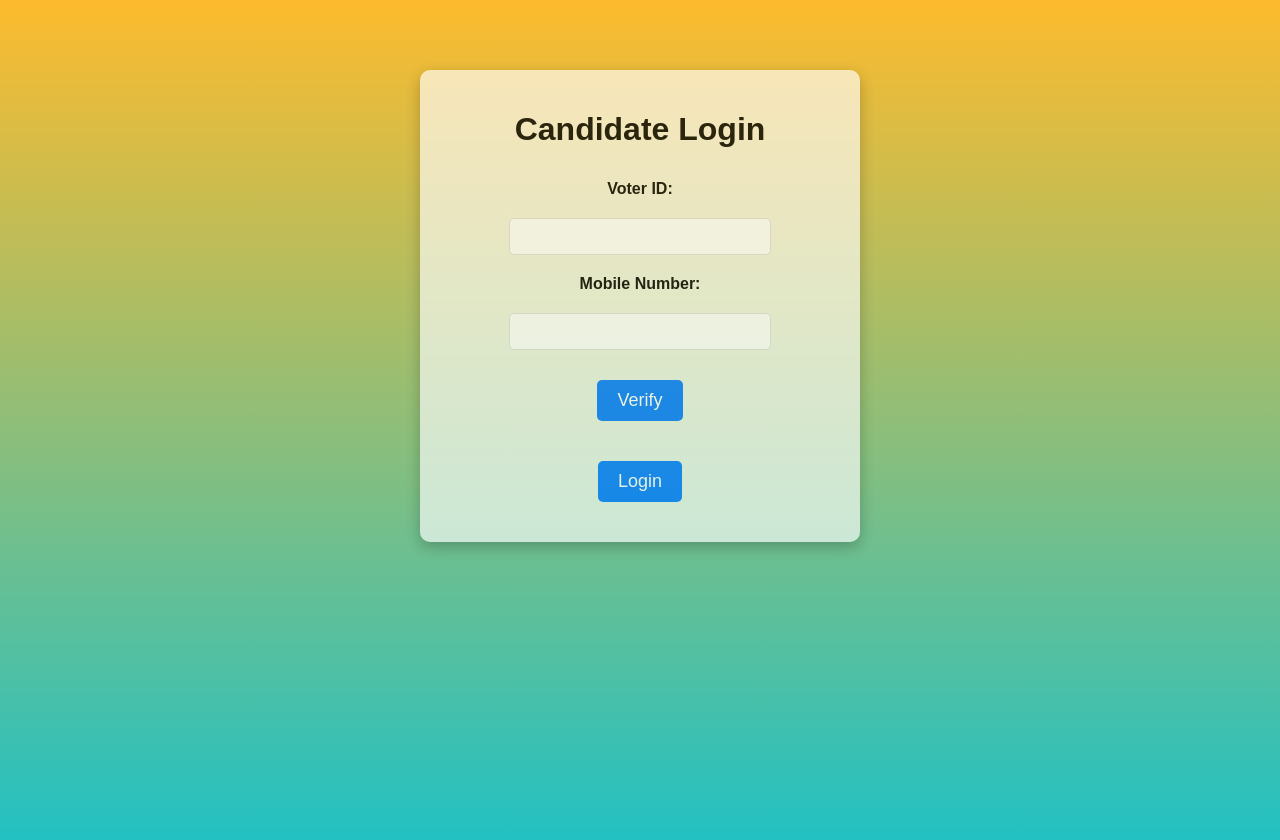
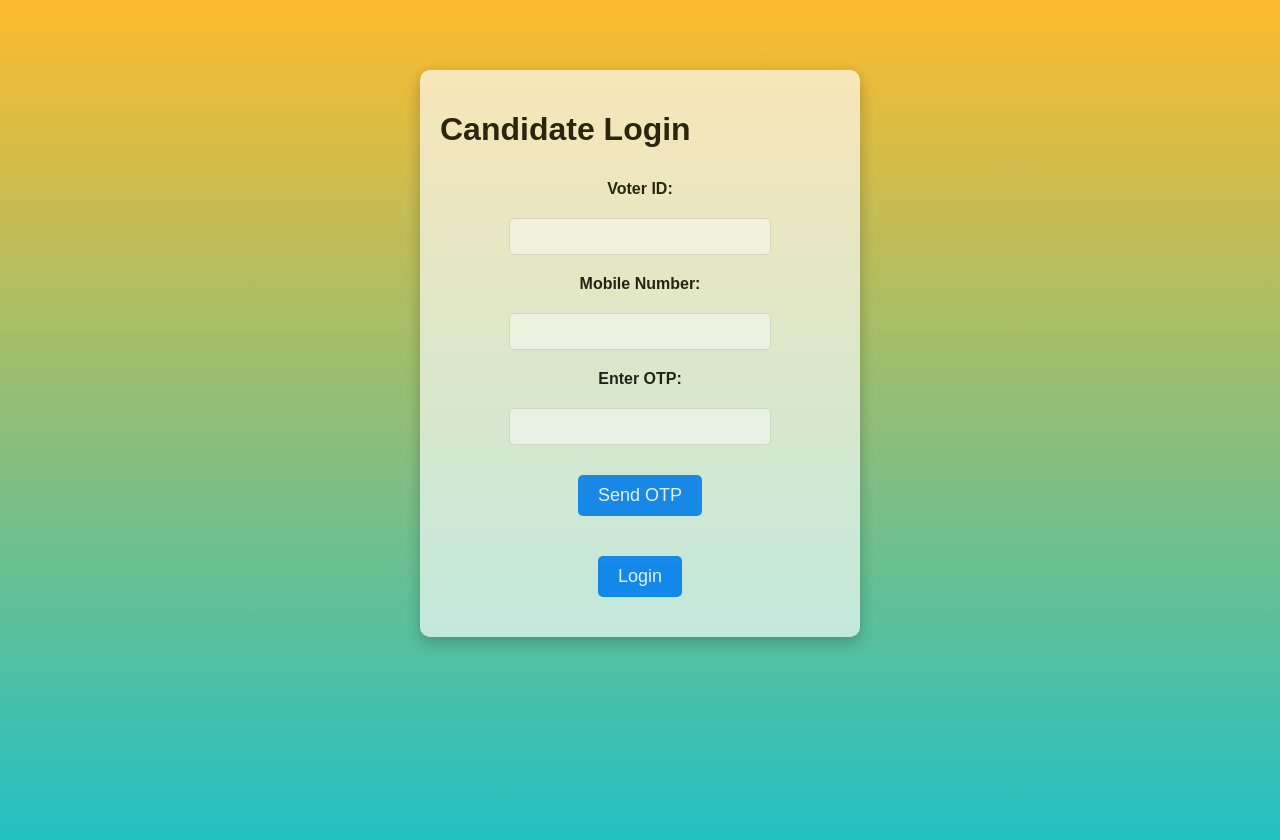
Before and after one commit to Viraj2722/online-voting-system, a Django app: page /candidatelogin/ in a window 1280 px wide. Run offline with Django 5.2, Linux system fonts and the light colour scheme; some libraries are stand-ins or nearby versions.

Commit message:
Otp Verification Done

```diff
--- /dev/null
+++ b/otp_storage.json
@@ -0,0 +1 @@
+{"222109": {"otp": 78791, "mobileno": "8356869636"}, "222118": {"otp": 51041, "mobileno": "11"}, "111111": {"otp": 99456, "mobileno": "11"}}
--- a/votingsystem/templates/candidatelogin.html
+++ b/votingsystem/templates/candidatelogin.html
@@ -17,15 +17,6 @@
       overflow: hidden;
     }
 
-    a {
-      text-decoration: none;
-    }
-
-    h1 {
-      text-align: center;
-      color: #000000;
-    }
-
     .login-box {
       background-color: rgba(255, 255, 255, 0.8);
       opacity: 0.8;
@@ -40,7 +31,6 @@
       display: flex;
       flex-direction: column;
       align-items: center;
-      margin-top: 20px;
     }
 
     form label {
@@ -49,12 +39,25 @@
       color: #000000;
     }
 
-    form input[type="text"] {
+    form input[type="text"],
+    form input[type="number"] {
       padding: 10px;
       margin: 10px 0;
       border-radius: 5px;
       border: 1px solid #ddd;
       width: 60%;
+    }
+
+    button {
+      display: block;
+      margin: 20px auto;
+      padding: 10px 20px;
+      background-color: #007bff;
+      color: #fff;
+      border: none;
+      border-radius: 5px;
+      font-size: 18px;
+      cursor: pointer;
     }
 
     button:hover {
@@ -67,21 +70,43 @@
       box-shadow: 0 2px 4px rgba(0, 0, 0, 0.2);
     }
 
-    button {
-      display: inline-block;
-      margin: 0 20px;
-      padding: 10px 20px;
-      background-color: #007bff;
-      color: #fff;
-      border: none;
-      border-radius: 5px;
-      display: block;
+    .otp-input {
+      display: none;
+    }
+
+    .alert-message {
+      color: red;
+      font-weight: bold;
+    }
+
+    .alert-success {
+      color: green;
+      font-weight: bold;
+    }
+
+    .spinner {
+      border: 4px solid #f3f3f3;
+      border-top: 4px solid #3498db;
+      border-radius: 50%;
+      width: 20px;
+      height: 20px;
+      animation: spin 2s linear infinite;
       margin: 20px auto;
-      font-size: 18px;
-      cursor: pointer;
-      transition: background-color 0.3s;
+    }
+
+    @keyframes spin {
+      0% {
+        transform: rotate(0deg);
+      }
+
+      100% {
+        transform: rotate(360deg);
+      }
     }
   </style>
+  <script>
+
+  </script>
 </head>
 
 <body>
@@ -90,18 +115,26 @@
     <form method="POST" action="{% url 'candidatelogin' %}">
       {% csrf_token %}
       <label for="voter_id">Voter ID:</label>
-      <input type="text" id="voter_id" name="voter_id" required />
+      <input type="text" id="voter_id" name="voter_id" required value="{{ voter_id }}" />
 
       <label for="mobileno">Mobile Number:</label>
-      <input type="text" id="mobileno" name="mobileno" required />
+      <input type="text" id="mobileno" name="mobileno" required value="{{ mobileno }}" />
 
-      <button id="verify" type="verify" name="action" value="verify">Verify</button>
-      <button id="submit" type="submit">Login</button>
+      <label for="otp">Enter OTP:</label>
+      <input type="number" id="otp" name="otp" />
 
+
+
+      <button type="submit" name="send_otp" value="send_otp">Send OTP</button>
+      <button type="submit" name="login" value="login">Login</button>
+
+      <!-- Display messages based on actions -->
       {% if alert_message %}
-      <script>
-        alert("{{ alert_message }}");
-      </script>
+      <div class="alert-message">{{ alert_message }}</div>
+      {% endif %}
+
+      {% if otp_sent %}
+      <div class="alert-success">OTP sent to your mobile number. Please check your phone.</div>
       {% endif %}
     </form>
   </div>
--- a/votingsystem/views.py
+++ b/votingsystem/views.py
@@ -1,14 +1,25 @@
+import os
+import random
+import json
 from django.shortcuts import render, redirect
-import os
+from dotenv import load_dotenv
+from twilio.rest import Client
 import psycopg2
-from dotenv import load_dotenv
 import socket
-from django.http import HttpResponse
 
-# Load environment variables
+
 load_dotenv()
 
-# Establish database connection
+
+TWILIO_ACCOUNT_SID = os.getenv('TWILIO_ACCOUNT_SID')
+TWILIO_AUTH_TOKEN = os.getenv('TWILIO_AUTH_TOKEN')
+twilio_client = Client(TWILIO_ACCOUNT_SID, TWILIO_AUTH_TOKEN)
+
+
+# Path to store OTPs
+OTP_STORAGE_FILE = 'otp_storage.json'
+
+
 connection = psycopg2.connect(
     database=os.getenv("DATABASE_NAME"),
     user=os.getenv("DATABASE_USER"),
@@ -18,67 +29,212 @@ connection = psycopg2.connect(
 )
 cursor = connection.cursor()
 
-# Dictionary to store socket connections
-socket_connections = {}
-
-# Fetch records for use in login functions
-cursor.execute("SELECT * FROM voter")
-voter_records = cursor.fetchall()
-
-# List to store political leaders
-political_leaders = []
-cursor.execute('SELECT "CandidateName", "CandidatePosition", "VotingCount" FROM candidatedetails')
-politicaldata = cursor.fetchall()
-
-for i in politicaldata:
-    political_leaders.append({
-        'leader_name': i[0],
-        'position': i[1],
-        'Votingcount': i[2]
-    })
+# Function to load OTPs from file
+def load_otps():
+    try:
+        with open(OTP_STORAGE_FILE, 'r') as f:
+            return json.load(f)
+    except FileNotFoundError:
+        return {}
 
 
-def home(request):
-    return render(request, 'home.html')
 
 
-# Logic for candidate login with socket connection
+
+# Function to save OTPs to file
+def save_otps(otps):
+    with open(OTP_STORAGE_FILE, 'w') as f:
+        json.dump(otps, f)
+
+
+
+
+
+def send_otp(mobile_number, otp):
+    try:
+        message = twilio_client.messages.create(
+            from_="+19293252516",
+            body=f"OTP for the voting is: {otp}",
+            to=f'+91{mobile_number}'
+        )
+
+        print(f"OTP sent to {mobile_number}: {message.sid}")
+    except Exception as e:
+        print(f"Error sending OTP: {e}")
+        raise
+
+
+
+
+# Candidate Login Logic
 def candidate_login(request):
     if request.method == 'POST':
-        voter_id = request.POST['voter_id']
-        mobileno = request.POST['mobileno']
+        voter_id = request.POST.get('voter_id')
+        mobileno = request.POST.get('mobileno')
+        send_otp_button = request.POST.get('send_otp')
+        otp_entered = request.POST.get('otp')
 
-        # Check if voter exists
+
+        otps = load_otps()
+
+
         cursor.execute(
-            'SELECT * FROM voter WHERE "Voterid" = %s AND "VoterNumber" = %s',
+            'SELECT "IsVoted" FROM voter WHERE "Voterid" = %s AND "VoterNumber" = %s',
             [voter_id, mobileno]
         )
         record = cursor.fetchone()
 
         if record:
-            # Check if voter has already voted
-            if record[2]:
+            is_voted = record[0]
+            if is_voted:
                 return render(request, 'candidatelogin.html', {
-                    'alert_message': 'You have already voted.'
+                    'alert_message': 'You have already voted.',
+                    'show_otp': False,
+                    'voter_id': voter_id,
+                    'mobileno': mobileno
+                })
+
+
+            request.session['voter_id'] = voter_id
+            request.session['mobileno'] = mobileno
+
+
+        if otp_entered:
+            stored_otp_data = otps.get(voter_id)
+            if stored_otp_data and str(stored_otp_data['otp']) == otp_entered:
+                return redirect('candidatelist')
+            else:
+                return render(request, 'candidatelogin.html', {
+                    'alert_message': 'Invalid OTP, please try again.',
+                    'show_otp': True,
+                    'voter_id': voter_id,
+                    'mobileno': mobileno
+                })
+
+
+        if send_otp_button == 'send_otp':
+            if record and not is_voted:
+                print(f"Send OTP clicked for voter_id: {voter_id}, mobileno: {mobileno}")
+                otp = random.randint(10000, 99999)
+                otps[voter_id] = {'otp': otp, 'mobileno': mobileno}
+                save_otps(otps)
+
+                print("OTP generated: ", otp)
+
+                #send_otp(mobileno, otp)
+
+                return render(request, 'candidatelogin.html', {
+                    'show_otp': True,
+                    'voter_id': voter_id,
+                    'mobileno': mobileno
                 })
             else:
-                request.session['voter_id'] = voter_id
-                request.session['mobileno'] = mobileno
-                # Create socket connection if it doesn't exist for this session
+                return render(request, 'candidatelogin.html', {
+                    'alert_message': 'You cannot send OTP, as you have already voted.',
+                    'show_otp': False,
+                    'voter_id': voter_id,
+                    'mobileno': mobileno
+                })
 
-                if voter_id not in socket_connections:
-                    sock = socket.socket(socket.AF_INET, socket.SOCK_STREAM)
-                    server_address = ('127.0.0.1', 4001)
-                    sock.connect(server_address)
-                    socket_connections[voter_id] = sock
+    return render(request, 'candidatelogin.html')
 
-                return redirect('candidatelist')
-        else:
-            return render(request, 'candidatelogin.html', {
-                'alert_message': 'Invalid Voter ID or Mobile Number'
+
+
+
+
+
+
+
+# Candidate List Logic
+def candidate_list(request):
+    political_leaders = []
+    cursor.execute('SELECT "CandidateName", "CandidatePosition", "VotingCount" FROM candidatedetails')
+    politicaldata = cursor.fetchall()
+
+    for i in politicaldata:
+        political_leaders.append({
+            'leader_name': i[0],
+            'position': i[1],
+            'Votingcount': i[2]
+        })
+
+    return render(request, 'candidatelist.html', {'political_leaders': political_leaders})
+
+
+
+
+
+
+# Logic to cast a vote
+def cast_vote(request):
+    if request.method == 'POST':
+        voter_id = request.session.get('voter_id')
+        mobilenumber = request.session.get('mobileno')
+        leader_name = request.POST.get('vote')
+
+        if not voter_id or not mobilenumber:
+            return render(request, 'home.html', {
+                'alert_message': 'Please log in to vote.'
             })
 
-    return render(request, 'candidatelogin.html')
+
+        cursor.execute(
+            'SELECT "IsVoted" FROM voter WHERE "Voterid" = %s',
+            [voter_id]
+        )
+        record = cursor.fetchone()
+        if record and record[0]:
+            return render(request, 'candidatelogin.html', {
+                'alert_message': 'You have already voted.'
+            })
+
+
+        message = f"{voter_id} {mobilenumber} {leader_name}"
+
+        with socket.socket(socket.AF_INET, socket.SOCK_STREAM) as client_socket:
+            try:
+                client_socket.connect(('127.0.0.1', 4001))
+                client_socket.send(message.encode())
+
+
+                response = client_socket.recv(1024).decode()
+                print(f"Server response: {response}")
+
+                if response.startswith("Error"):
+                    return render(request, 'candidatelogin.html', {
+                        'alert_message': response,
+                    })
+                else:
+
+                    cursor.execute(
+                        'UPDATE candidatedetails SET "VotingCount" = "VotingCount" + 1 WHERE "CandidateName" = %s',
+                        [leader_name]
+                    )
+                    connection.commit()
+
+
+                    cursor.execute(
+                        'UPDATE voter SET "IsVoted" = TRUE WHERE "Voterid" = %s',
+                        [voter_id]
+                    )
+                    connection.commit()
+
+                    return redirect('home')
+
+            except Exception as e:
+                print(f"Error connecting to the server: {e}")
+                return render(request, 'home.html', {
+                    'alert_message': 'Could not connect to the voting server.'
+                })
+
+    return render(request, 'home.html')
+
+
+
+
+
+
+
 
 
 # Logic for admin login
@@ -100,14 +256,22 @@ def admin_login(request):
     return render(request, 'adminlogin.html')
 
 
-# Logic for about us page
-def about_page(request):
-    return render(request, 'aboutpage.html')
 
 
-# Logic for admin page
+
+# Logic for admin page (add, delete candidates, refresh)
 def admin_page(request):
-    global political_leaders
+
+    political_leaders = []
+    cursor.execute('SELECT "CandidateName", "CandidatePosition", "VotingCount" FROM candidatedetails')
+    politicaldata = cursor.fetchall()
+
+    for i in politicaldata:
+        political_leaders.append({
+            'leader_name': i[0],
+            'position': i[1],
+            'Votingcount': i[2]
+        })
 
     if request.method == 'POST':
         action = request.POST.get('action')
@@ -139,9 +303,9 @@ def admin_page(request):
 
         return redirect('adminpage')
 
+    return render(request, 'adminpage.html', {'political_leaders': political_leaders})
 
 
-    return render(request, 'adminpage.html', {'political_leaders': political_leaders})
 
 
 # Function to delete leader from the database
@@ -153,91 +317,30 @@ def delete_leader(leader_name):
     connection.commit()
 
 
-# Logic for candidate list
-def candidate_list(request):
-    global political_leaders
-    return render(request, 'candidatelist.html', {'political_leaders': political_leaders})
 
-
-# Logic to cast a vote using the socket connection
-def cast_vote(request):
-    if request.method == 'POST':
-        voter_id  = request.session.get('voter_id')
-        mobilenumber = request.session.get('mobileno')
-
-        cursor.execute(
-            'SELECT "IsVoted" FROM voter WHERE "Voterid" = %s', [voter_id]
-        )
-        is_voted = cursor.fetchone()[0]
-
-        if not is_voted:
-            leader_name = request.POST.get('vote')
-
-            if voter_id in socket_connections:
-                sock = socket_connections[voter_id]
-
-                try:
-
-                    sock.sendall(f"{voter_id} {mobilenumber}".encode())
-                    sock.sendall(leader_name.encode())
-
-                    # Wait for the server's response
-                    response = sock.recv(1024).decode()  # Receive the response from the server
-                    print(f" Server response: {response}")
-
-                    response = sock.recv(1024).decode()
-                    print(f"Voting  response: {response}")
-
-
-
-                    if response == "Successful":
-                        # Voting successful, show success message
-                        cursor.execute(
-                            'UPDATE candidatedetails SET "VotingCount" = "VotingCount" + 1 WHERE "CandidateName" = %s', [leader_name]
-                        )
-                        connection.commit()
-                        for leader in political_leaders:
-                          if leader['leader_name'] == leader_name:
-                             leader['Votingcount'] += 1
-
-                        cursor.execute(
-                            'UPDATE voter SET "IsVoted" = TRUE WHERE "Voterid" = %s', [voter_id]
-                        )
-                        connection.commit()
-
-
-                        return redirect('home')
-                    else:
-                        # Voting failed, show error message
-                        return render(request, 'candidatelogin.html', {
-                            'alert_message': 'Voting failed. Please try again later.'
-                        })
-                except Exception as e:
-                    # Handle socket communication errors
-                    return render(request, 'candidatelogin.html', {
-                        'alert_message': f'Server error: {str(e)}. Please try again later.'
-                    })
-
-                finally:
-                    # Close socket and clean up after vote is cast
-                    sock.close()
-                    del socket_connections[voter_id]
-
-        else:
-            return render(request, 'candidatelogin.html', {
-                'alert_message': 'You have already voted.'
-            })
-
-    return HttpResponse("Invalid request method", status=405)
 
 
 # Logic for logging out
 def logout(request):
     if request.method == 'POST':
         if request.POST.get('logout'):
-            if 'sock' in request.session:
-                request.session['sock'].close()  # Close the socket on logout
-                del request.session['sock']  # Clear session
+            if 'voter_id' in request.session:
+                del request.session['voter_id']
+                del request.session['mobileno']  # Clear session
             return redirect('home')
 
     return render(request, 'logout.html')
+
+
+
+
+# About page logic
+def about_page(request):
+    return render(request, 'aboutpage.html')
+
+
+
+
+# Home page logic
+def home(request):
+    return render(request, 'home.html')
```
Also changed, not shown: myapp/settings.py (+8 -0 lines), votingsystem/server.py (+27 -41 lines).
